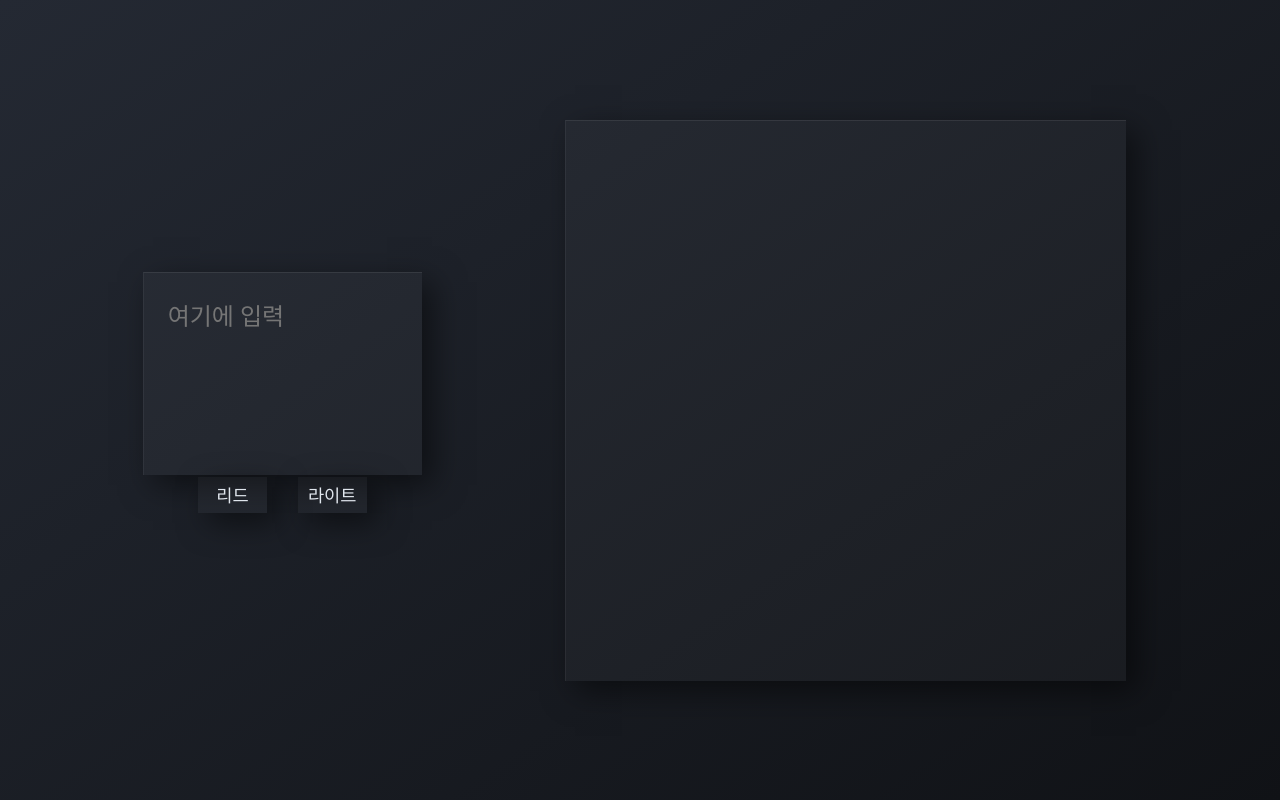
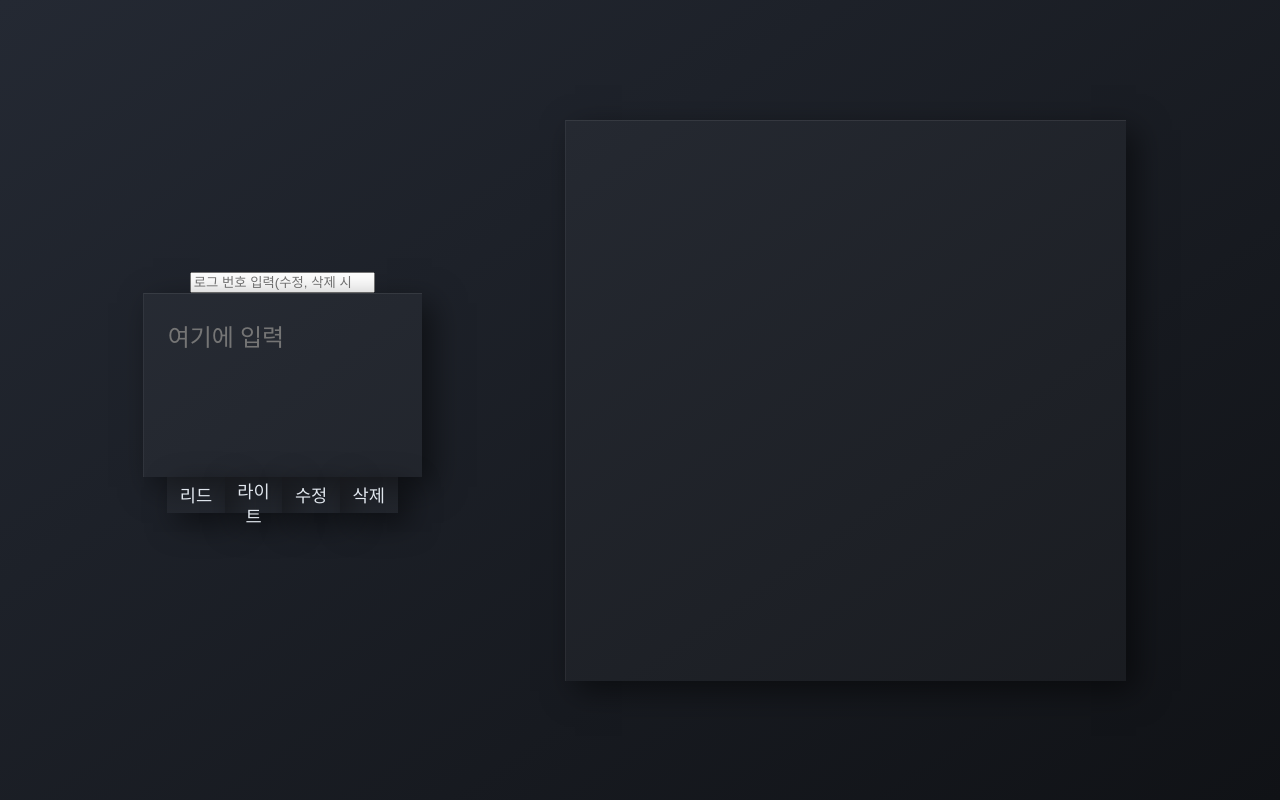
Before and after one commit to tornadosquirrel/LogLog, a plain HTML site: page public/index.html in a window 1280 px wide. Drawn offline with Linux system fonts and the light colour scheme; a web font is replaced by a local one.

Commit message:
Enhance index.html with log ID input and buttons
Added input field for log ID and modify/remove buttons.

```diff
--- a/public/index.html
+++ b/public/index.html
@@ -11,10 +11,13 @@
 
 <body>
   <div id="container">
+    <input type="number" id="log-id" placeholder="로그 번호 입력(수정, 삭제 시 필요)">
     <textarea name="log" id="inp" placeholder="여기에 입력"></textarea>
     <div id="btn-container">
       <button id="read">리드</button>
       <button id="write">라이트</button>
+      <button id="modify">수정</button>
+      <button id="remove">삭제</button>
     </div>
   </div>
   <div id="log"></div>
```
